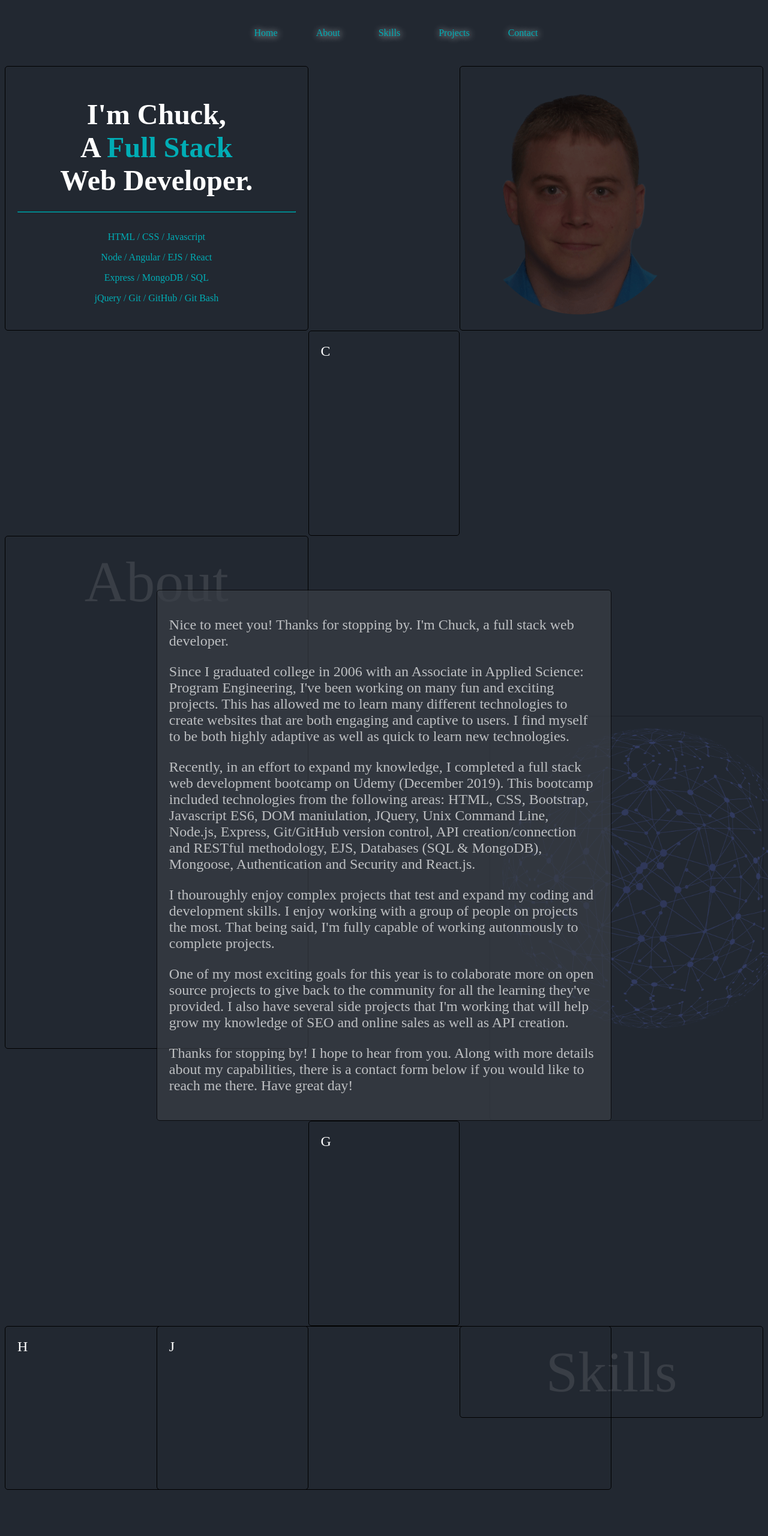
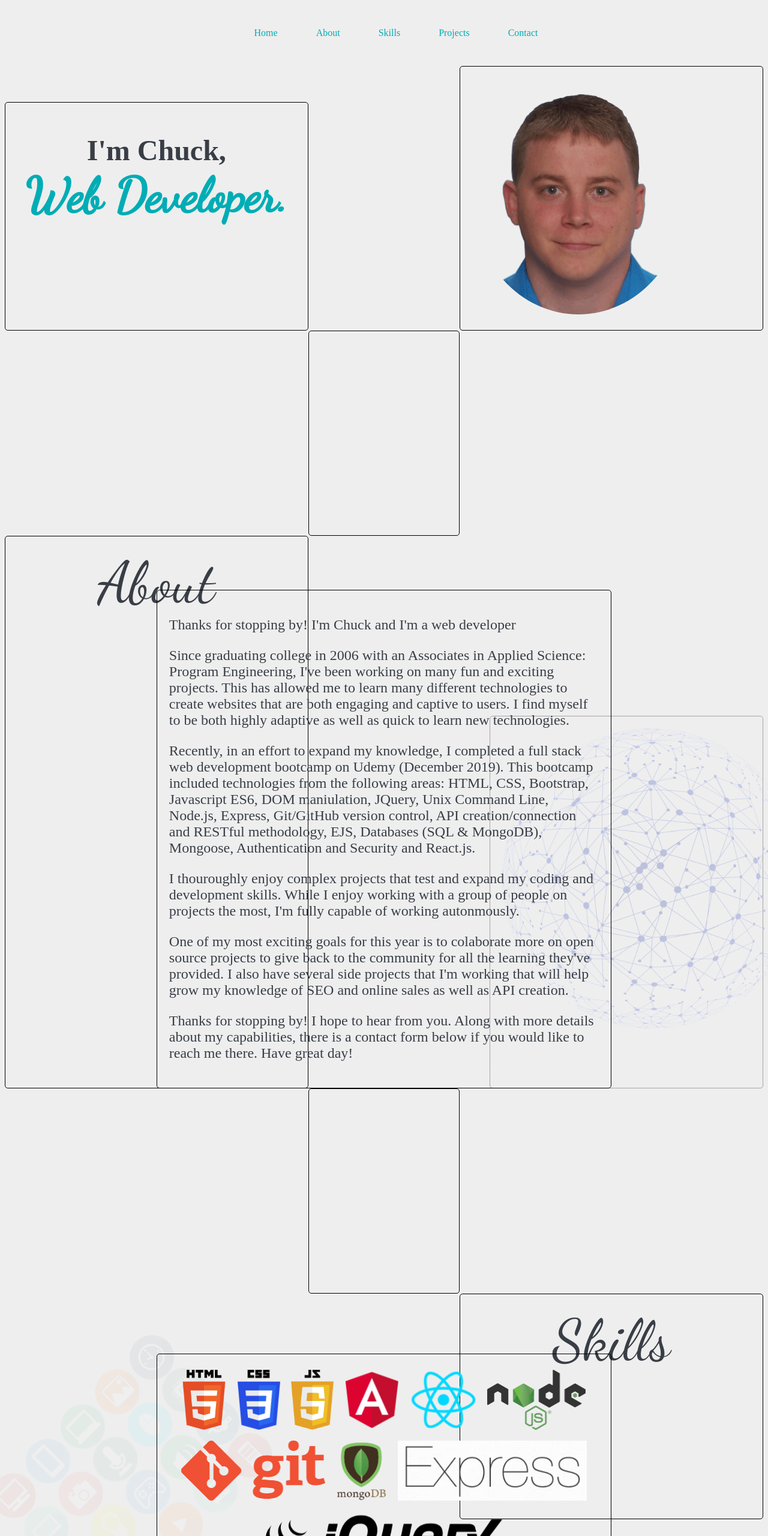
Before and after one commit to chkjen/portfolio, a website: page index.html in a window 1280 px wide. Shown: the top 2560 px of the page at 60% size. Before the commit the page ends 2491 px from the top, so only its background shows below. Drawn offline with Linux system fonts and the light colour scheme.

Commit message:
change over to different color scheme, fonts as well as layout. Much content added.

```diff
--- a/index.html
+++ b/index.html
@@ -6,6 +6,7 @@
     <meta http-equiv="X-UA-Compatible" content="ie=edge">
     <title>Chuck Kjendalen Portfolio</title>
     <link rel="stylesheet" href="/styles.css">
+    <link href="https://fonts.googleapis.com/css?family=Dancing+Script&display=swap" rel="stylesheet">
 </head>
 <body>
     <div class="navbar">
@@ -23,34 +24,25 @@
     </div>
     <div class="wrapper">
         <div class="box a">
-            <h1 class="h1-tranform">
+            <h1>
             <span>I'm</span>
             <span>Chuck,</span>
             <br>
-            <span>A</span>
-            <span id="fullstack-text">Full Stack</span>
-            <br>
-            <span>Web</span>
-            <span>Developer.</span>
-            <hr>
-            </h1>
-            <p>HTML / CSS / Javascript</p>
-            <p>Node / Angular / EJS / React</p>
-            <p>Express / MongoDB / SQL</p>
-            <p>jQuery / Git / GitHub / Git Bash</p>
+            <span id="web-developer">Web Developer.</span>
+
 
         </div>
         <div class="box b">
             <img class="profile-image" src="../images/kjendalen5.png" alt="kjendalen">
         </div>
-        <div class="box c">C</div>
+        <div class="box c"></div>
         <div class="box d" id="about">About</div>
         <div class="box e">
             <div class="about-content">
-                <p>Nice to meet you! Thanks for stopping by. I'm Chuck, a full stack web developer.</p>
-                <p>Since I graduated college in 2006 with an Associate in Applied Science: Program Engineering, I've been working on many fun and exciting projects. This has allowed me to learn many different technologies to create websites that are both engaging and captive to users. I find myself to be both highly adaptive as well as quick to learn new technologies. </p>
+                <p>Thanks for stopping by! I'm Chuck and I'm a web developer</p>
+                <p>Since graduating college in 2006 with an Associates in Applied Science: Program Engineering, I've been working on many fun and exciting projects. This has allowed me to learn many different technologies to create websites that are both engaging and captive to users. I find myself to be both highly adaptive as well as quick to learn new technologies. </p>
                 <p>Recently, in an effort to expand my knowledge, I completed a full stack web development bootcamp on Udemy (December 2019). This bootcamp included technologies from the following areas: HTML, CSS, Bootstrap, Javascript ES6, DOM maniulation, JQuery, Unix Command Line, Node.js, Express, Git/GitHub version control, API creation/connection and RESTful methodology, EJS, Databases (SQL & MongoDB), Mongoose, Authentication and Security and React.js.</p>
-                <p>I thouroughly enjoy complex projects that test and expand my coding and development skills. I enjoy working with a group of people on projects the most. That being said, I'm fully capable of working autonmously to complete projects.</p>
+                <p>I thouroughly enjoy complex projects that test and expand my coding and development skills. While I enjoy working with a group of people on projects the most, I'm fully capable of working autonmously.</p>
                 <p>One of my most exciting goals for this year is to colaborate more on open source projects to give back to the community for all the learning they've provided. I also have several side projects that I'm working that will help grow my knowledge of SEO and online sales as well as API creation.</p>
                 <p>Thanks for stopping by! I hope to hear from you. Along with more details about my capabilities, there is a contact form below if you would like to reach me there. Have great day!</p>
             </div>
@@ -58,10 +50,49 @@
         <div class="box f">
             <img src="../images/nodes.png" alt="">
         </div>
-        <div class="box g">G</div>
-        <div class="box h">H</div>
+        <div class="box g"></div>
+        <div class="box h">
+            <img src="../images/icons.png" alt="apps">
+        </div>
         <div class="box i" id="skills">Skills</div>
-        <div class="box j">J</div>
+        <div class="box j">
+            <img class="skill-images" src="../images/html5.png" alt="html5">
+            <img class="skill-images" src="../images/css3.png" alt="css3">
+            <img class="skill-images" src="../images/javascript.png" alt="javascript">
+            <img class="skill-images" src="../images/angularjs.png" alt="angularjs">
+            <img class="skill-images" src="../images/react.png" alt="react">
+            <img class="skill-images" src="../images/nodejs.png" alt="nodejs">
+            <img class="skill-images" src="../images/github.png" alt="github">
+            <img class="skill-images" src="../images/mongodb.png" alt="mongodb">
+            <img class="skill-images" src="../images/expressjs.png" alt="express">
+            <img class="skill-images" src="../images/jquery.png" alt="jquery">
+        </div>
+        <div class="box k"></div>
+        <div class="box l" id="projects">Projects</div>
+        <div class="box m">
+            <div class="card">
+                <img src="../images/buildingblocks.png" alt="building-blocks">
+                <div class="card-container">
+                    <h3>Project in the works</h3>
+                    <p>Notes about project</p>
+                </div>
+            </div>
+            <div class="card">
+                <img src="../images/buildingblocks.png" alt="building-blocks">
+                <div class="card-container">
+                    <h3>Project in the works</h3>
+                    <p>Notes about project</p>
+                </div>
+            </div>
+            <div class="card">
+                <img src="../images/buildingblocks.png" alt="building-blocks">
+                <div class="card-container">
+                    <h3>Project in the works</h3>
+                    <p>Notes about project</p>
+                </div>
+            </div>
+        </div>
+        <div class="box n"></div>
     </div>
 
 </body>
--- a/public/styles.css
+++ b/public/styles.css
@@ -1,27 +1,19 @@
 /* color palette = https://colorhunt.co/palette/2763 */
-* {
-    font-family: "PT Sans, sans-serif";
-}
 
 body {
-    background-color: #222831;
-}
-
-hr {
-    border-color: #00adb5;
-
+    background-color: #eeeeee;
 }
 
 .navbar {
-    background-color: #222831;
+    background-color: #eeeeee;
     text-align: center;
 }
 
 a {
     text-decoration: none;
-    text-shadow: 1px 1px 12px #eeeeee ;
     font-size: 1rem;
     color: #00adb5;
+
 }
 
 nav ul {
@@ -34,11 +26,10 @@ nav li {
 }
 
 .wrapper {
-    background-color: #222831;
+    background-color: #eeeeee;
     display: grid;
     grid-template-columns: repeat(5, [col] 20% ) ;
-    grid-template-rows: repeat(4, [row] auto  );
-
+    grid-template-rows: repeat(7, [row] auto  );
     color: #444;
 }
 
@@ -57,6 +48,8 @@ nav li {
     grid-column: col  / span  2;
     grid-row: row ;
     text-align: center;
+    color: #393e46;
+    margin-top: 60px;
 
 
 }
@@ -69,7 +62,6 @@ nav li {
 .c {
     grid-column: col 3 / span 1;
     grid-row: row 2 ;
-    /* margin-bottom: 60px; */
     height: 300px;
 
 
@@ -81,20 +73,15 @@ nav li {
     font-size: 6rem;
     color: #393e46;
     text-align: center;
-    margin-bottom: 120px;
-
 }
 
 .e {
     grid-column: col 2 / span  3;
     grid-row: row 3 ;
-    background-color: #393e46;
+    color: #393e46;
     z-index: 20;
     margin-top: 90px;
-    opacity: 70%;
-
-
-}
+ }
 
 .f {
     grid-column: col 4 / span 2;
@@ -110,10 +97,16 @@ nav li {
     grid-row: row 4 ;
     height: 300px;
 }
+
 .h {
     grid-column: col 1 / span  2 ;
     grid-row: row 5 ;
+    opacity: 6%;
+    margin-top: 100px;
+    transform: rotate(-45deg);
+    border: none;
 }
+
 .i {
     grid-column: col 4 / span  2 ;
     grid-row: row 5;
@@ -123,32 +116,93 @@ nav li {
     text-align: center;
     margin-bottom: 120px;
 }
+
 .j {
     grid-column: col 2 / span  3 ;
     grid-row: row 5;
     z-index: 20;
+    text-align: center;
+    margin-top: 100px;
+}
+
+.k {
+    grid-column: col 3 / span 1;
+    grid-row: row 6 ;
+    height: 300px;
+}
+
+.l {
+    grid-column: col 1 / span 2;
+    grid-row: row 7 ;
+    z-index: 10;
+    font-size: 6rem;
+    color: #393e46;
+    text-align: center;
+}
+
+.m {
+    grid-column: col 2 / span 3;
+    grid-row: row 7 ;
+    z-index: 20;
+    margin-top: 110px;
+    text-align: center;
+
+}
+
+.n {
+    grid-column: col 4 / span 2;
+    grid-row: row 7 ;
 }
 
 /* custom class designations */
 
 .profile-image {
     border-radius: 50%;
-    filter: brightness(35%);
+    filter: brightness(85%);
 }
 
 .a p {
     font-size: 1rem;
     text-align: center;
-    color: #00adb5;
+    color: #393e46;
 }
 
 .about-content {
     opacity: 100%;
 }
 
+.skill-images {
+    margin: 6px;
+}
+
+.card {
+    box-shadow: 0 0px 8px 0 black;
+    transition: 0.3s;
+    display: inline-block;
+    margin: 10px;
+
+
+}
+
+.card:hover {
+    box-shadow: 0 8px 16px 0;
+}
+
+.card-container {
+    padding: 2px 16px;
+    color: #393e46;
+}
 
 /* custom ID designations */
 
-#fullstack-text {
-    color:  #00adb5;
+#web-developer {
+    font-family: 'Dancing Script', cursive;
+    font-size: 5rem;
+    color: #00adb5;
 }
+
+#about,
+#skills,
+#projects {
+    font-family: 'Dancing Script', cursive;
+}
```
Also changed, not shown: public/images/angularjs.png (added), public/images/buildingblocks.png (added), public/images/css3.png (added), public/images/expressjs.png (added), public/images/github.png (added), public/images/html5.png (added), public/images/javascript.png (added), public/images/jquery.png (added), public/images/mongodb.png (added), public/images/nodejs.png (added), public/images/react.png (added).
